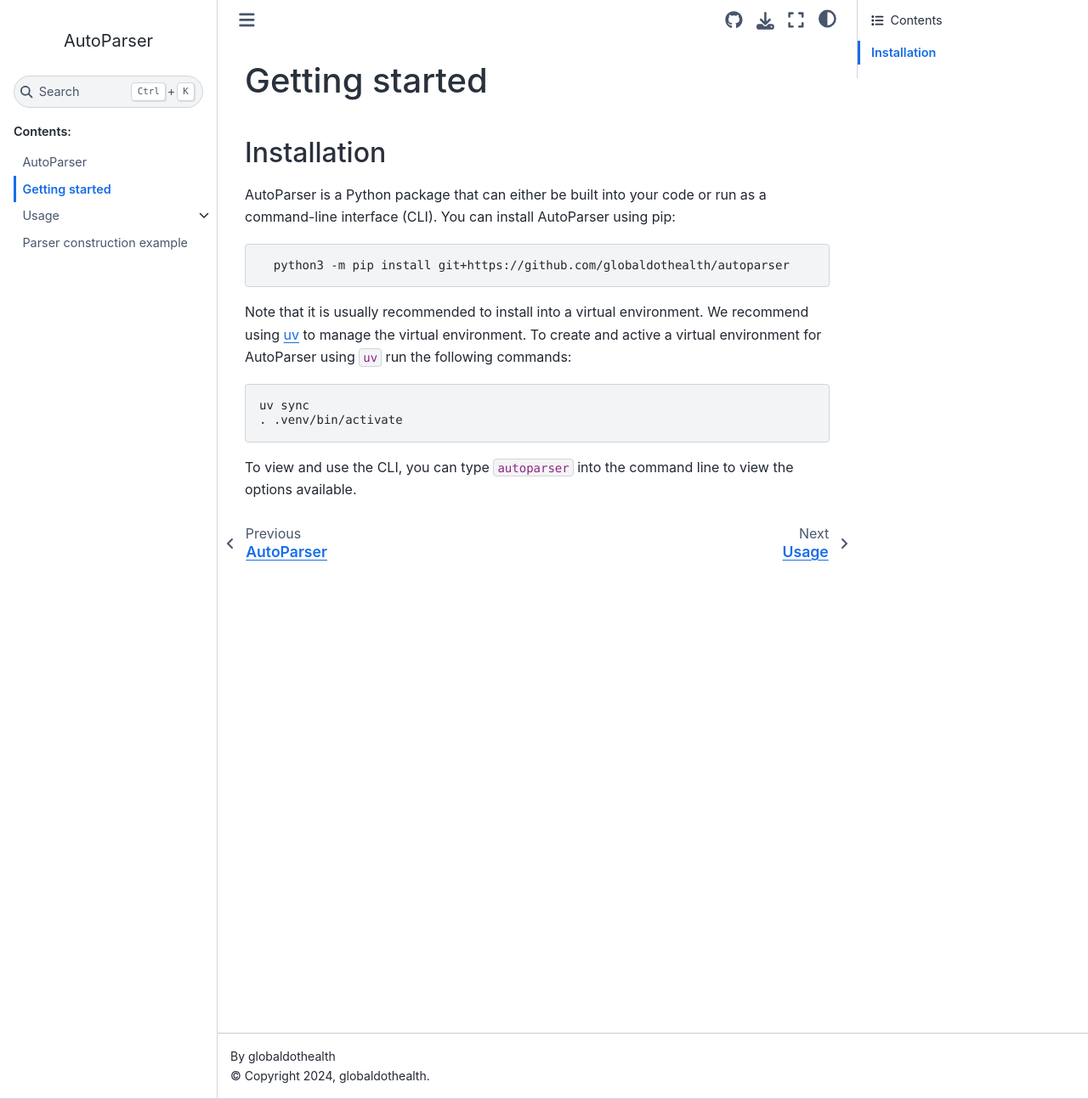
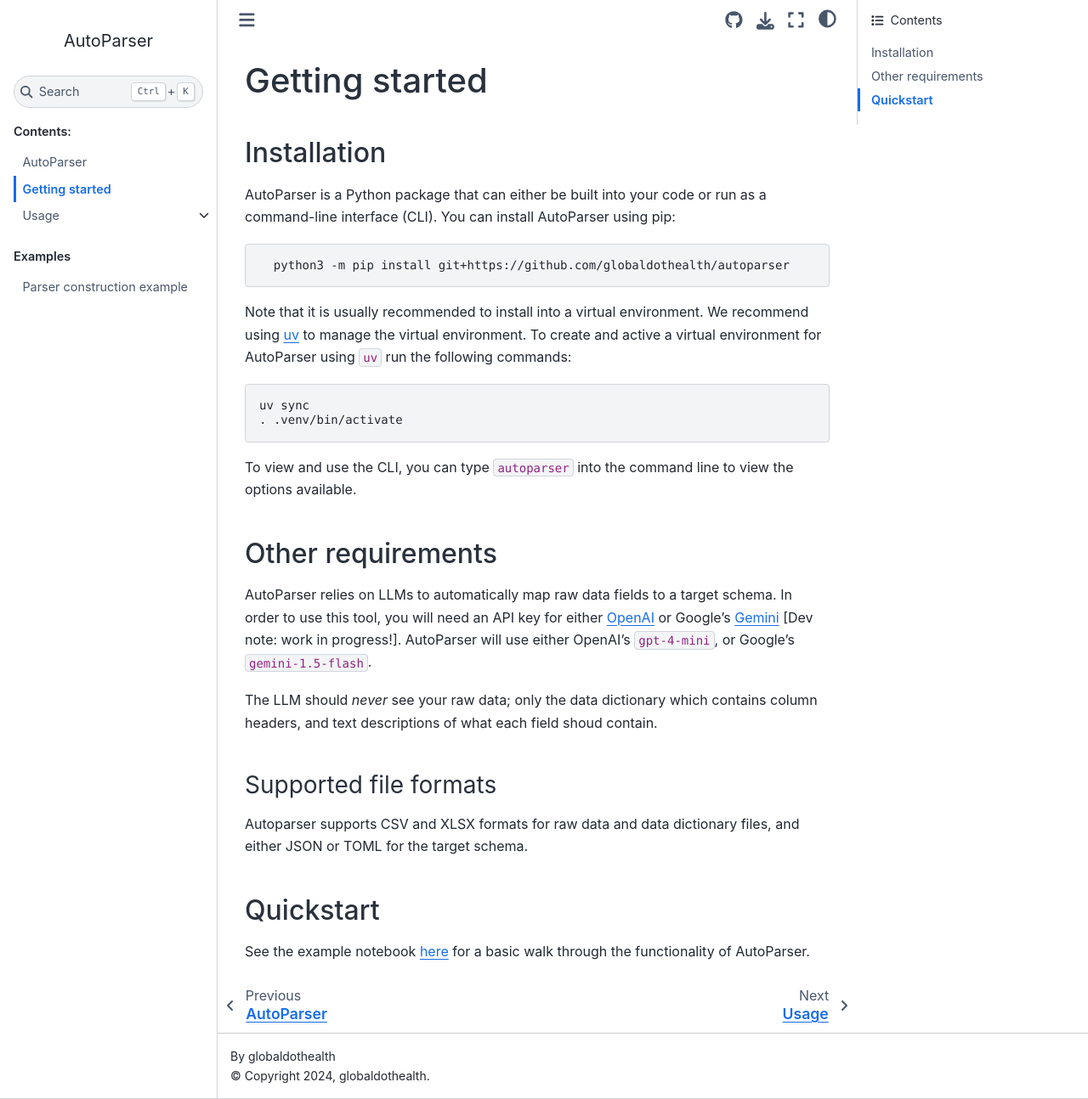
Before and after one commit to globaldothealth/autoparser, a Sphinx documentation site: the page built from docs/getting_started/index.md, in a window 1280 px wide and 1294 px high. Shown: the whole window at 85% size. Built offline with Sphinx 7.4.7 and the Sphinx Book theme 1.1.4, drawn with Linux system fonts in a browser that asks for light colours.

Commit message:
Add to getting_started

````diff
--- a/docs/getting_started/index.md
+++ b/docs/getting_started/index.md
@@ -16,4 +16,24 @@
 . .venv/bin/activate
 ```
 
-To view and use the CLI, you can type `autoparser` into the command line to view the options available.
+To view and use the CLI, you can type `autoparser` into the command line to view the
+options available.
+
+## Other requirements
+
+AutoParser relies on LLMs to automatically map raw data fields to a target schema.
+In order to use this tool, you will need an API key for either [OpenAI](https://platform.openai.com/docs/quickstart/create-and-export-an-api-key)
+or Google's [Gemini](https://aistudio.google.com/apikey) [Dev note: work in progress!].
+AutoParser will use either OpenAI's `gpt-4-mini`, or Google's `gemini-1.5-flash`.
+
+The LLM should *never* see your raw data; only the data dictionary which contains
+column headers, and text descriptions of what each field shoud contain.
+
+### Supported file formats
+Autoparser supports CSV and XLSX formats for raw data and data dictionary files, and either
+JSON or TOML for the target schema.
+
+## Quickstart
+
+See the example notebook [here](../examples/example.ipynb) for a basic walk through the
+functionality of AutoParser.
````
Also changed, not shown: docs/index.md (+12 -4 lines).
